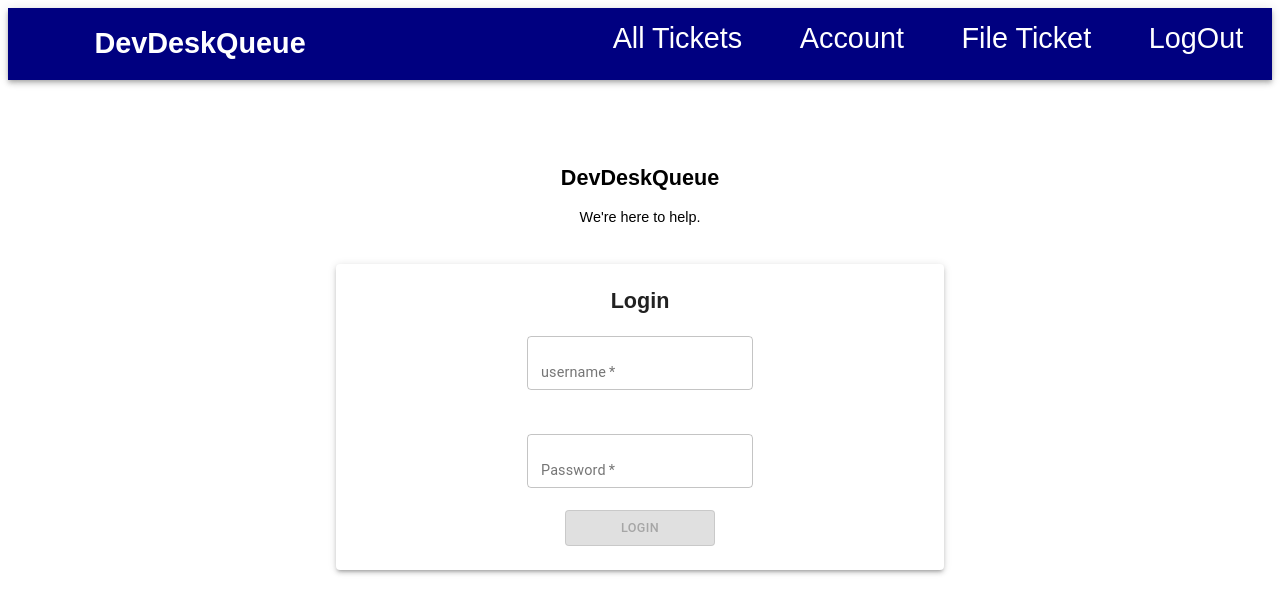
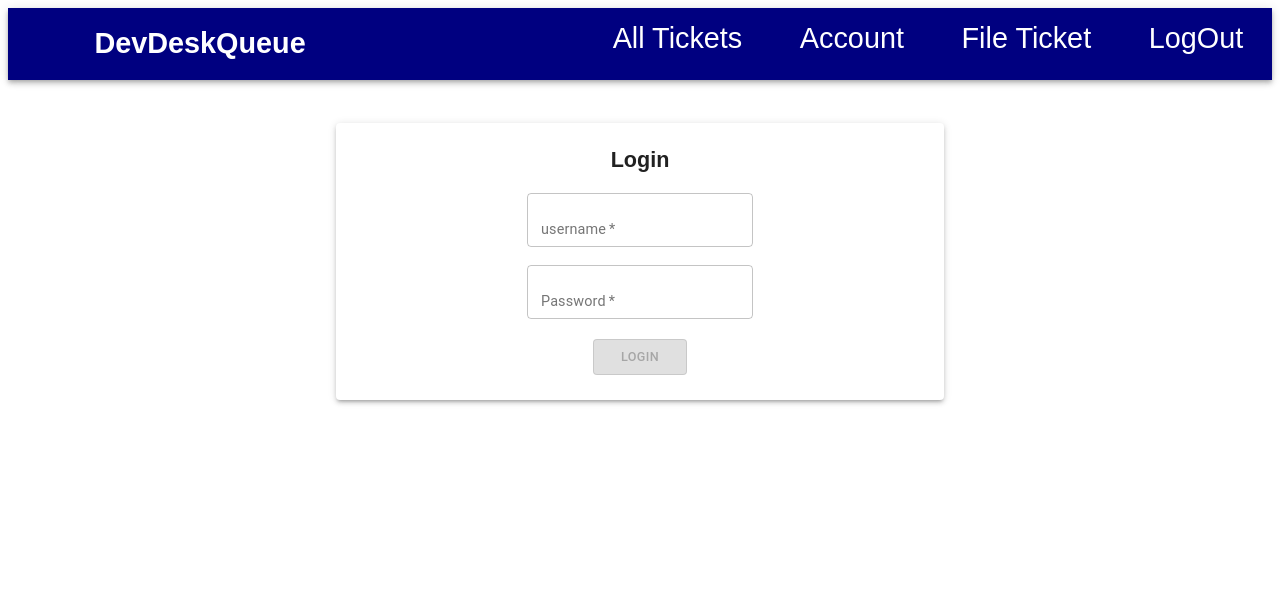
Before and after one commit to bw-dev-desk-queue/FE, a React (Create React App) app: page / in a window 1280 px wide. Shown: the top 614 px of the page. Built offline with nearby package versions, Linux system fonts and the light colour scheme.

Commit message:
Refractored signup/login/ticket components to use the proper styling method suggested by Material UI. Removed some redundant text. Altered some margins & borders.

```diff
--- a/src/components/Login.js
+++ b/src/components/Login.js
@@ -1,5 +1,6 @@
 import React, { useState, useEffect } from 'react';
 import { Container, Paper, TextField, Button } from '@material-ui/core';
+import { makeStyles } from '@material-ui/core/styles';
 import * as yup from 'yup';
 import schema from '../validation/login_spec';
 import { axiosWithSecret } from '../utils/axiosWithAuth';
@@ -8,19 +9,28 @@ import { connect } from 'react-redux';
 import { getWhoIAm } from '../actions';
 
 // INLINE STYLES //
-const styles = {
+const useStyles = makeStyles ({
   root: {
     width: '50%',
     margin: '0 auto',
     padding: '2% 0',
   },
-  inputContainer: {
+  inputsContainer: {
+    display: 'flex',
+    flexDirection: 'column',
+    alignItems: 'space-around',
+    margin: '2% 0',
+  },
+  input: {
     margin: '4% 0',
   },
   h2: {
     margin: '0',
   },
-}
+  button: {
+    width: '17%',
+  }
+})
 
 // INITIAL VALUES //
 const initialFormValues = {
@@ -43,6 +53,8 @@ function Login(props) {
   const [formErrors, setFormErrors] = useState(initialFormErrors);
   const [buttonDisabled, setButtonDisabled] = useState(intialButtonDisabled);
   const [accessToken, setAccessToken] = useState(initialAccessToken);
+
+  const classes = useStyles();
 
   /// TAKING TOKEN AND MOVING ON ///
   const history = useHistory();
@@ -120,20 +132,14 @@ function Login(props) {
 
   return (
     <Container>
-      <div style={styles.root}>
-        <h2>DevDeskQueue</h2>
-        <p>We're here to help.</p>
-      </div>
-      <Paper style={styles.root} elevation={3}>
-        <h2 style={styles.h2}>Login</h2>
-        <form onSubmit={onSubmit}>
-          <div style={styles.inputContainer}>
-            <TextField onChange={onChange} value={formValues.username} name="username" label="username" type="username" autoComplete="current-username" variant="outlined" required error={formErrors.username === "" ? false : true} helperText={formErrors.username} />
+      <Paper className={classes.root} elevation={3}>
+        <h2 className={classes.h2}>Login</h2>
+        <form className={classes.form} onSubmit={onSubmit}>
+          <div className={classes.inputsContainer} >
+            <TextField className={classes.input} onChange={onChange} value={formValues.username} name="username" label="username" type="username" autoComplete="current-username" variant="outlined" required error={formErrors.username === "" ? false : true} helperText={formErrors.username} />
+            <TextField className={classes.input} onChange={onChange} value={formValues.password} name="password" label="Password" type="password" autoComplete="current-password" variant="outlined" required error={formErrors.password === "" ? false : true} helperText={formErrors.password} />
           </div>
-          <div style={styles.inputContainer}>
-            <TextField onChange={onChange} value={formValues.password} name="password" label="Password" type="password" autoComplete="current-password" variant="outlined" required error={formErrors.password === "" ? false : true} helperText={formErrors.password} />
-          </div>
-          <Button disabled={buttonDisabled} type="submit" variant="contained" color="primary">Login</Button>
+          <Button className={classes.button} disabled={buttonDisabled} type="submit" variant="contained" color="primary">Login</Button>
         </form>
       </Paper>
     </Container>
--- a/src/components/Signup.js
+++ b/src/components/Signup.js
@@ -1,23 +1,33 @@
 import React, { useEffect, useState } from 'react';
 import { Container, Paper, TextField, MenuItem, Button, Select, InputLabel } from '@material-ui/core';
+import { makeStyles } from '@material-ui/core/styles';
 import { axiosWithSecret } from '../utils/axiosWithAuth';
 import * as yup from 'yup';
 import schema from '../validation/signup_spec';
 
 // INLINE STYLES //
-const styles = {
+const useStyles = makeStyles({
   root: {
     width: '50%',
     margin: '0 auto',
     padding: '2% 0',
   },
-  inputContainer: {
-    margin: '4% 0',
+  inputsContainer: {
+    display: 'flex',
+    flexDirection: 'column',
+    alignItems: 'space-around',
   },
   h2: {
     margin: '0',
   },
-}
+  input: {
+    margin: '4% 0',
+  },
+  button: {
+    width: '17%',
+    marginTop: '2%',
+  }
+})
 
 // INITIAL VALUES //
 const initialFormValues = {
@@ -43,6 +53,8 @@ export default function Signup() {
   const [formErrors, setFormErrors] = useState(initialFormErrors);
   const [buttonDisabled, setButtonDisabled] = useState(intialButtonDisabled);
   const [accessToken, setAccessToken] = useState(initialAccessToken);
+
+  const classes = useStyles();
 
   // HELPERS //
   const postNewUser = () => {
@@ -99,28 +111,22 @@ export default function Signup() {
 
   return (
     <Container>
-      <div style={styles.root}>
-        <h2>DevDeskQueue</h2>
-        <p>We're here to help.</p>
-      </div>
-      <Paper style={styles.root} elevation={3}>
-        <h2 style={styles.h2}>Sign Up</h2>
+      <Paper className={classes.root} elevation={3}>
+        <h2 className={classes.h2}>Sign Up</h2>
         <form onSubmit={onSubmit}>
-          <div style={styles.inputContainer}>
-            <TextField onChange={onChange} value={formValues.username} name="username" label="username" type="username" autoComplete="current-username" variant="outlined" required error={formErrors.username === "" ? false : true} helperText={formErrors.username} />
+          <div className={classes.inputsContainer}>
+            <TextField className={classes.input} onChange={onChange} value={formValues.username} name="username" label="username" type="username" autoComplete="current-username" variant="outlined" required error={formErrors.username === "" ? false : true} helperText={formErrors.username} />
+            <TextField className={classes.input} onChange={onChange} value={formValues.password} name="password" label="Password" type="password" autoComplete="current-password" variant="outlined" required error={formErrors.password === "" ? false : true} helperText={formErrors.password} />
           </div>
-          <div style={styles.inputContainer}>
-            <TextField onChange={onChange} value={formValues.password} name="password" label="Password" type="password" autoComplete="current-password" variant="outlined" required error={formErrors.password === "" ? false : true} helperText={formErrors.password} />
-          </div>
-          <div style={styles.inputContainer}>
+          <div className={classes.inputsContainer}>
             <InputLabel>Role:</InputLabel>
-            <Select onChange={onChange} name={'role'} value={formValues.role} label="Role" >
+            <Select className={classes.input} onChange={onChange} name={'role'} value={formValues.role} label="Role" >
               <MenuItem value={'student'}>Student</MenuItem>
               <MenuItem value={'helper'}>Helper</MenuItem>
               <MenuItem value={'student and helper'}>Student & Helper</MenuItem>
             </Select>
           </div>
-          <Button disabled={buttonDisabled} type="submit" variant="contained" color="primary">Submit</Button>
+          <Button className={classes.button} disabled={buttonDisabled} type="submit" variant="contained" color="primary">Submit</Button>
         </form>
       </Paper>
     </Container>
--- a/src/components/Ticket.js
+++ b/src/components/Ticket.js
@@ -3,10 +3,12 @@ import { Accordion, AccordionSummary, AccordionDetails } from '@material-ui/core
 import { TextField, Button, InputLabel } from '@material-ui/core';
 import ExpandMoreIcon from '@material-ui/icons/ExpandMore';
 
+import { makeStyles } from '@material-ui/core/styles';
+
 import * as yup from 'yup';
 import schema from '../validation/response_spec';
 
-const styles = {
+const useStyles = makeStyles({
     ticketContainer: {
       width: '95%',
       margin: '0 auto',
@@ -18,6 +20,9 @@ const styles = {
         display: 'flex',
         flexDirection: 'column',
         paddingBottom: '1%',
+    },
+    ticketContent : {
+        borderBottom: '1px solid gainsboro',
     },
     response: {
         display: 'block',
@@ -32,6 +37,7 @@ const styles = {
         maxWidth: 'none',
         flexDirection: 'row',
         borderTop: '1px solid gainsboro',
+        borderRadius: '10px',
         justifyContent: 'space-between',
         alignItems: 'center',
     },
@@ -42,7 +48,7 @@ const styles = {
     button: {
         width: '10%',
     },
-}
+})
 
 const initialFormValues = {
     message: "",
@@ -59,6 +65,8 @@ export default function Ticket({ id, title, description, category, wit, response
     const [formValues, setFormValues] = useState(initialFormValues);
     const [formErrors, setFormErrors] = useState(initialFormErrors);
     const [buttonDisabled, setButtonDisabled] = useState(initialButtonDisabled);
+
+    const classes = useStyles();
 
     // HELPERS //
     const validate = (name, value) => {
@@ -114,13 +122,13 @@ export default function Ticket({ id, title, description, category, wit, response
     // Check if there are responses to the ticket
     if (!responses || responses.length() <= 0) {
         return (
-            <div style={styles.ticketContainer} >
+            <div className={classes.ticketContainer} >
             <Accordion>
                 <AccordionSummary expandIcon={<ExpandMoreIcon />}>
                     <h3>{id}: {title}</h3>
                 </AccordionSummary>
-                <AccordionDetails style={styles.accordionDetails} >
-                    <div>
+                <AccordionDetails className={classes.accordionDetails} >
+                    <div className={classes.ticketContent} >
                         <p>
                             {description}{wit}
                         </p>
@@ -130,15 +138,17 @@ export default function Ticket({ id, title, description, category, wit, response
                             </p>
                         </div>
                         <div>
-                            <p><em>{category}</em></p>
+                            <p>
+                                <b>Category:</b> <em>{category}</em>
+                            </p>
                         </div>
                     </div>
                     <div>
                         <h4 style={{textAlign: 'left'}}>Responses:</h4>
                         <h5>There are no responses</h5>
-                        <form onSubmit={onSubmit} style={styles.form}>
-                            <TextField onChange={onChange} value={formValues.message} name="message" label="Respond:" type="text" style={styles.textField} />
-                            <Button disabled={buttonDisabled} type="submit" variant="contained" color="primary" style={styles.button}>Reply</Button>
+                        <form onSubmit={onSubmit} className={classes.form}>
+                            <TextField onChange={onChange} value={formValues.message} name="message" label="Respond:" type="text" className={classes.textField} />
+                            <Button disabled={buttonDisabled} type="submit" variant="contained" color="primary" className={classes.button}>Reply</Button>
                         </form>
                     </div>
                 </AccordionDetails>
@@ -148,13 +158,13 @@ export default function Ticket({ id, title, description, category, wit, response
     }
 
     return (
-        <div style={styles.ticketContainer} >
+        <div className={classes.ticketContainer} >
             <Accordion>
                 <AccordionSummary expandIcon={<ExpandMoreIcon />}>
                     <h3>{id}: {title}</h3>
                 </AccordionSummary>
-                <AccordionDetails style={styles.accordionDetails} >
-                    <div>
+                <AccordionDetails className={classes.accordionDetails} >
+                    <div className={classes.ticketContent} >
                         <p>
                             {description}{wit}
                         </p>
@@ -164,7 +174,9 @@ export default function Ticket({ id, title, description, category, wit, response
                             </p>
                         </div>
                         <div>
-                            <p><em>{category}</em></p>
+                            <p>
+                                <b>Category:</b> <em>{category}</em>
+                            </p>
                         </div>
                     </div>
                     <div>
@@ -172,7 +184,7 @@ export default function Ticket({ id, title, description, category, wit, response
                         {
                             responses.map(resp => {
                                 return (
-                                    <div key={resp.id} style={styles.response} >
+                                    <div key={resp.id} className={classes.response} >
                                         <div>
                                             <span>{resp.username}</span>
                                         </div>
@@ -183,9 +195,9 @@ export default function Ticket({ id, title, description, category, wit, response
                                 );
                             })
                         }
-                        <form onSubmit={onSubmit} style={styles.form}>
-                            <TextField onChange={onChange} value={formValues.message} name="message" label="Respond:" type="text" style={styles.textField} />
-                            <Button disabled={buttonDisabled} type="submit" variant="contained" color="primary" style={styles.button}>Reply</Button>
+                        <form onSubmit={onSubmit} className={classes.form}>
+                            <TextField onChange={onChange} value={formValues.message} name="message" label="Respond:" type="text" className={classes.textField} />
+                            <Button disabled={buttonDisabled} type="submit" variant="contained" color="primary" className={classes.button}>Reply</Button>
                         </form>
                     </div>
                 </AccordionDetails>
```
